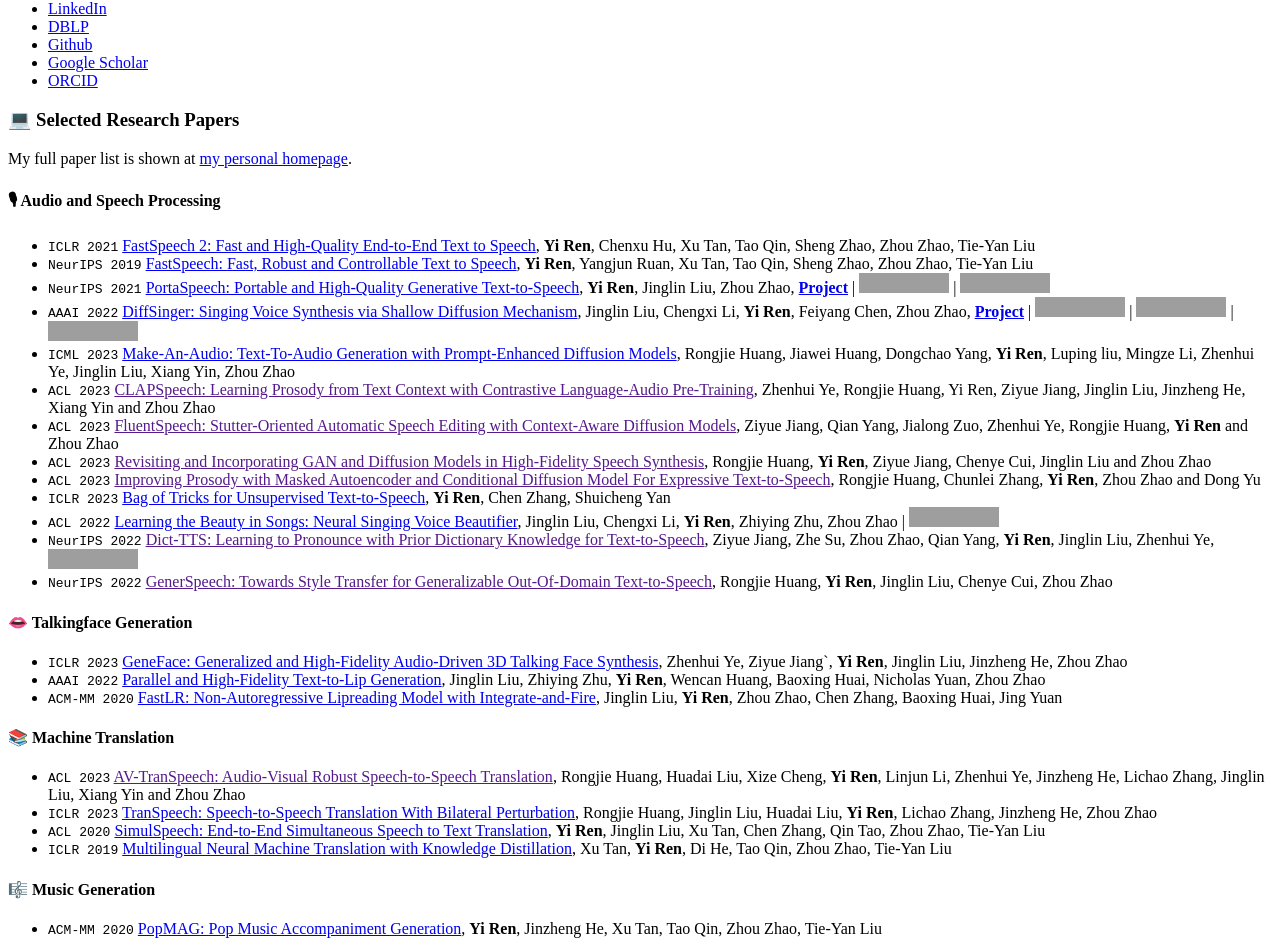
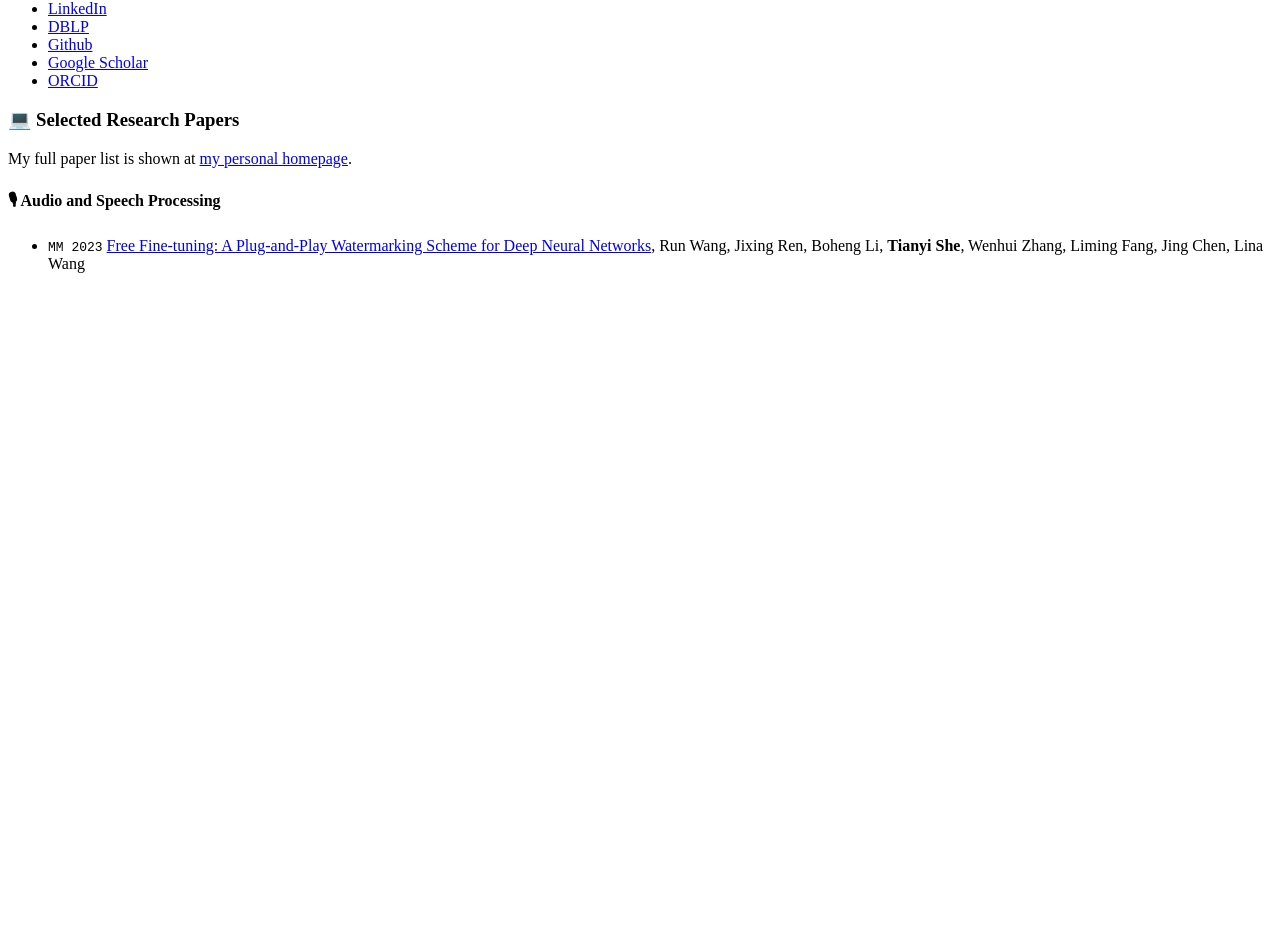
Before and after one commit to AnsonShe/AnsonShe.github.io, a Jekyll site: the page built from _pages/includes/pub_short.md, in a window 1280 px wide and 1400 px high, scrolled down 309 px. Shown: the part 360-1301 px from the top of the window. Built offline with Jekyll 4.4.1, drawn with Linux system fonts in a browser that asks for light colours; our own code applies the rules of GitHub Pages for plain Markdown files; after the commit the page ends 958 px from its top, so only the background shows below that; some of the changed text lies outside the part shown; grey boxes are pictures that could not be loaded.

Commit message:
Update pub_short.md

```diff
--- a/_pages/includes/pub_short.md
+++ b/_pages/includes/pub_short.md
@@ -1,36 +1,7 @@
 
 # 💻 Selected Research Papers
 
-My full paper list is shown at [my personal homepage](https://rayeren.github.io).
+My full paper list is shown at [my personal homepage](https://ansonshe.github.io).
 
 #### 🎙 Audio and Speech Processing
-- ``ICLR 2021`` [FastSpeech 2: Fast and High-Quality End-to-End Text to Speech](https://arxiv.org/abs/2006.04558), **Yi Ren**, Chenxu Hu, Xu Tan, Tao Qin, Sheng Zhao, Zhou Zhao, Tie-Yan Liu
-- ``NeurIPS 2019`` [FastSpeech: Fast, Robust and Controllable Text to Speech](https://papers.nips.cc/paper/8580-fastspeech-fast-robust-and-controllable-text-to-speech.pdf), **Yi Ren**, Yangjun Ruan, Xu Tan, Tao Qin, Sheng Zhao, Zhou Zhao, Tie-Yan Liu
-- ``NeurIPS 2021`` [PortaSpeech: Portable and High-Quality Generative Text-to-Speech](https://arxiv.org/abs/2109.15166), **Yi Ren**, Jinglin Liu, Zhou Zhao, [**Project**](https://portaspeech.github.io/) \| [![](https://img.shields.io/github/stars/NATSpeech/NATSpeech?style=social&label=Code+Stars)](https://github.com/NATSpeech/NATSpeech) \| [![Hugging Face](https://img.shields.io/badge/%F0%9F%A4%97%20Hugging%20Face-blue?label=Demo)](https://huggingface.co/spaces/NATSpeech/PortaSpeech)
-- ``AAAI 2022`` [DiffSinger: Singing Voice Synthesis via Shallow Diffusion Mechanism](https://arxiv.org/abs/2105.02446), Jinglin Liu, Chengxi Li, **Yi Ren**, Feiyang Chen, Zhou Zhao, [**Project**](https://diffsinger.github.io/) \| [![](https://img.shields.io/github/stars/NATSpeech/NATSpeech?style=social&label=DiffSpeech+Stars)](https://github.com/NATSpeech/NATSpeech) \| [![](https://img.shields.io/github/stars/MoonInTheRiver/DiffSinger?style=social&label=DiffSinger+Stars)](https://github.com/MoonInTheRiver/DiffSinger) \| [![Hugging Face](https://img.shields.io/badge/%F0%9F%A4%97%20Hugging%20Face-blue?label=Demo)](https://huggingface.co/spaces/NATSpeech/DiffSpeech)
-- ``ICML 2023`` [Make-An-Audio: Text-To-Audio Generation with Prompt-Enhanced Diffusion Models](https://text-to-audio.github.io/paper.pdf), Rongjie Huang, Jiawei Huang, Dongchao Yang, **Yi Ren**, Luping liu, Mingze Li, Zhenhui Ye, Jinglin Liu, Xiang Yin, Zhou Zhao
-- ``ACL 2023`` [CLAPSpeech: Learning Prosody from Text Context with Contrastive Language-Audio Pre-Training](), Zhenhui Ye, Rongjie Huang, Yi Ren, Ziyue Jiang, Jinglin Liu, Jinzheng He, Xiang Yin and Zhou Zhao
-- ``ACL 2023`` [FluentSpeech: Stutter-Oriented Automatic Speech Editing with Context-Aware Diffusion Models](), Ziyue Jiang, Qian Yang, Jialong Zuo, Zhenhui Ye, Rongjie Huang, **Yi Ren** and Zhou Zhao
-- ``ACL 2023`` [Revisiting and Incorporating GAN and Diffusion Models in High-Fidelity Speech Synthesis](), Rongjie Huang, **Yi Ren**, Ziyue Jiang, Chenye Cui, Jinglin Liu and Zhou Zhao
-- ``ACL 2023`` [Improving Prosody with Masked Autoencoder and Conditional Diffusion Model For Expressive Text-to-Speech](), Rongjie Huang, Chunlei Zhang, **Yi Ren**, Zhou Zhao and Dong Yu
-- ``ICLR 2023`` [Bag of Tricks for Unsupervised Text-to-Speech](https://openreview.net/forum?id=SbR9mpTuBn), **Yi Ren**, Chen Zhang, Shuicheng Yan
-- ``ACL 2022`` [Learning the Beauty in Songs: Neural Singing Voice Beautifier](https://arxiv.org/abs/2202.13277), Jinglin Liu, Chengxi Li, **Yi Ren**, Zhiying Zhu, Zhou Zhao \| [![](https://img.shields.io/github/stars/MoonInTheRiver/NeuralSVB?style=social&label=Code+Stars)](https://github.com/MoonInTheRiver/NeuralSVB)
-- ``NeurIPS 2022`` [Dict-TTS: Learning to Pronounce with Prior Dictionary Knowledge for Text-to-Speech](), Ziyue Jiang, Zhe Su, Zhou Zhao, Qian Yang, **Yi Ren**, Jinglin Liu, Zhenhui Ye, [![](https://img.shields.io/github/stars/Zain-Jiang/Dict-TTS?style=social&label=Code+Stars)](https://github.com/Zain-Jiang/Dict-TTS)
-- ``NeurIPS 2022`` [GenerSpeech: Towards Style Transfer for Generalizable Out-Of-Domain Text-to-Speech](), Rongjie Huang, **Yi Ren**, Jinglin Liu, Chenye Cui, Zhou Zhao
-
-#### 👄 Talkingface Generation
-- ``ICLR 2023`` [GeneFace: Generalized and High-Fidelity Audio-Driven 3D Talking Face Synthesis](https://openreview.net/forum?id=YfwMIDhPccD), Zhenhui Ye, Ziyue Jiang`, **Yi Ren**, Jinglin Liu, Jinzheng He, Zhou Zhao
-- ``AAAI 2022`` [Parallel and High-Fidelity Text-to-Lip Generation](https://arxiv.org/abs/2107.06831), Jinglin Liu, Zhiying Zhu, **Yi Ren**, Wencan Huang, Baoxing Huai, Nicholas Yuan, Zhou Zhao
-- ``ACM-MM 2020`` [FastLR: Non-Autoregressive Lipreading Model with Integrate-and-Fire](https://dl.acm.org/doi/10.1145/3394171.3413740), Jinglin Liu, **Yi Ren**, Zhou Zhao, Chen Zhang, Baoxing Huai, Jing Yuan
-
-#### 📚 Machine Translation
-- ``ACL 2023`` [AV-TranSpeech: Audio-Visual Robust Speech-to-Speech Translation](), Rongjie Huang, Huadai Liu, Xize Cheng, **Yi Ren**, Linjun Li, Zhenhui Ye, Jinzheng He, Lichao Zhang, Jinglin Liu, Xiang Yin and Zhou Zhao
-- ``ICLR 2023`` [TranSpeech: Speech-to-Speech Translation With Bilateral Perturbation](https://openreview.net/forum?id=UVAmFAtC5ye), Rongjie Huang, Jinglin Liu, Huadai Liu, **Yi Ren**, Lichao Zhang, Jinzheng He, Zhou Zhao
-- ``ACL 2020`` [SimulSpeech: End-to-End Simultaneous Speech to Text Translation](https://www.aclweb.org/anthology/2020.acl-main.350), **Yi Ren**, Jinglin Liu, Xu Tan, Chen Zhang, Qin Tao, Zhou Zhao, Tie-Yan Liu
-- ``ICLR 2019`` [Multilingual Neural Machine Translation with Knowledge Distillation](https://openreview.net/forum?id=S1gUsoR9YX), Xu Tan, **Yi Ren**, Di He, Tao Qin, Zhou Zhao, Tie-Yan Liu
-
-#### 🎼 Music Generation
-- ``ACM-MM 2020`` [PopMAG: Pop Music Accompaniment Generation](https://dl.acm.org/doi/10.1145/3394171.3413721), **Yi Ren**, Jinzheng He, Xu Tan, Tao Qin, Zhou Zhao, Tie-Yan Liu
-
-#### 🧑‍🎨 Generative Model
-- ``ICLR 2022`` [Pseudo Numerical Methods for Diffusion Models on Manifolds](https://openreview.net/forum?id=PlKWVd2yBkY), Luping Liu, **Yi Ren**, Zhijie Lin, Zhou Zhao \| [![](https://img.shields.io/github/stars/luping-liu/PNDM?style=social&label=Code+Stars)](https://github.com/luping-liu/PNDM) \| [![PWC](https://img.shields.io/endpoint.svg?url=https://paperswithcode.com/badge/pseudo-numerical-methods-for-diffusion-models-1/image-generation-on-celeba-64x64)](https://paperswithcode.com/sota/image-generation-on-celeba-64x64?p=pseudo-numerical-methods-for-diffusion-models-1)
+- ``MM 2023`` [Free Fine-tuning: A Plug-and-Play Watermarking Scheme for Deep Neural Networks](https://arxiv.org/abs/2210.07809), Run Wang, Jixing Ren, Boheng Li, **Tianyi She**, Wenhui Zhang, Liming Fang, Jing Chen, Lina Wang
```
